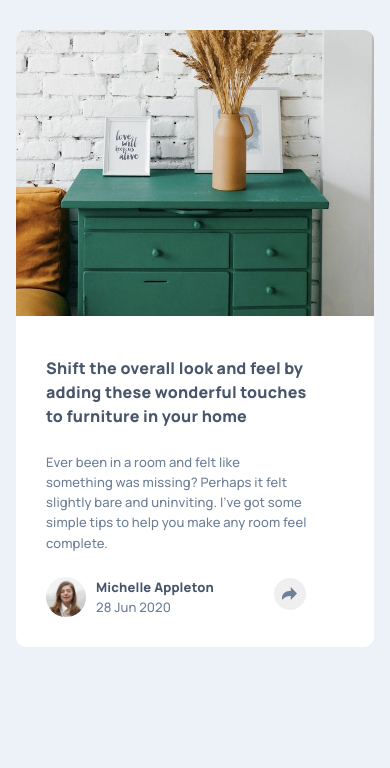
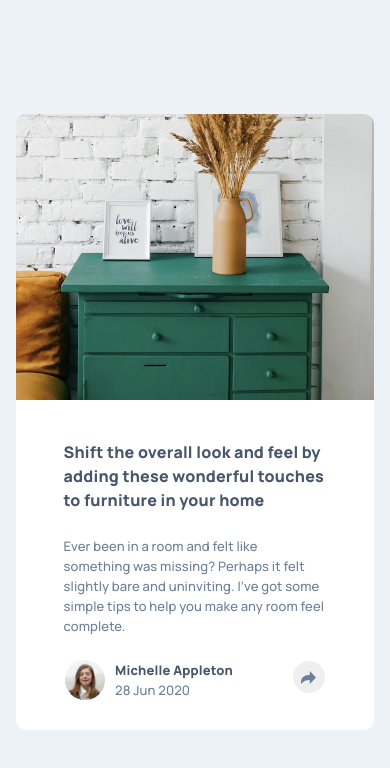
Before and after one commit to mayor-creator/article_preview_component, a plain HTML site: page index.html in a window 390 px wide. Drawn offline with Linux system fonts and the light colour scheme.

Commit message:
fix margin property

```diff
--- a/style/style.css
+++ b/style/style.css
@@ -5,11 +5,9 @@ body {
 	font-style: normal;
 }
 
-main {
+.wrapper {
 	width: min(100% - 2rem, 45.625rem);
 	margin-inline: auto;
-	padding-top: 1.875rem;
-	padding-bottom: 1.875rem;
 }
 
 .product_image {
@@ -32,22 +30,21 @@ main {
 	letter-spacing: 0.013rem;
 	padding-bottom: 1.5rem;
 	max-width: 16.438rem;
-	margin-left: 1.875rem;
-	margin-right: 1.875rem;
+	margin-left: auto;
+	margin-right: auto;
 }
 
 .main_product_description {
 	padding-bottom: 1.5rem;
 	max-width: 16.438rem;
-	margin-left: 1.875rem;
-	margin-right: 1.875rem;
+	margin-left: auto;
+	margin-right: auto;
 }
 
 .main_avatar_container {
 	display: flex;
+	justify-content: center;
 	align-items: center;
-	margin-left: 1.875rem;
-	margin-right: 1.875rem;
 	padding-bottom: 1.875rem;
 }
 
@@ -102,6 +99,7 @@ main {
 	height: 4rem;
 	display: flex;
 	align-items: center;
+	justify-content: center;
 	padding-left: 1.875rem;
 	padding-right: 1.875rem;
 }
@@ -132,8 +130,16 @@ main {
 	display: none;
 }
 
+/* mobile */
 @media (max-width: 30em) {
+	.wrapper {
+		display: flex;
+		justify-content: center;
+		align-items: center;
+		min-height: 100vh;
+	}
 }
+
 /* tablets */
 @media (min-width: 30.063em) and (max-width: 64em) {
 }
```
